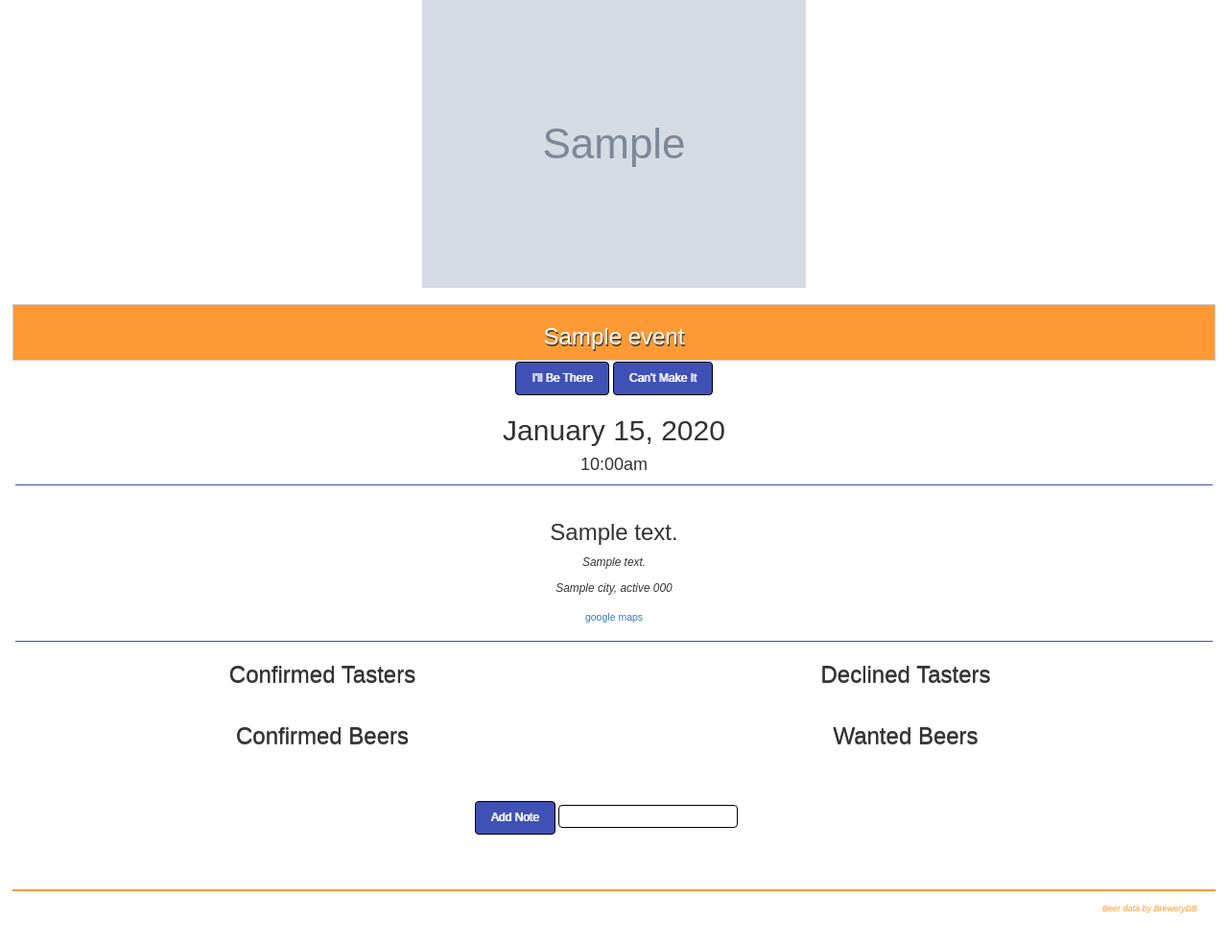
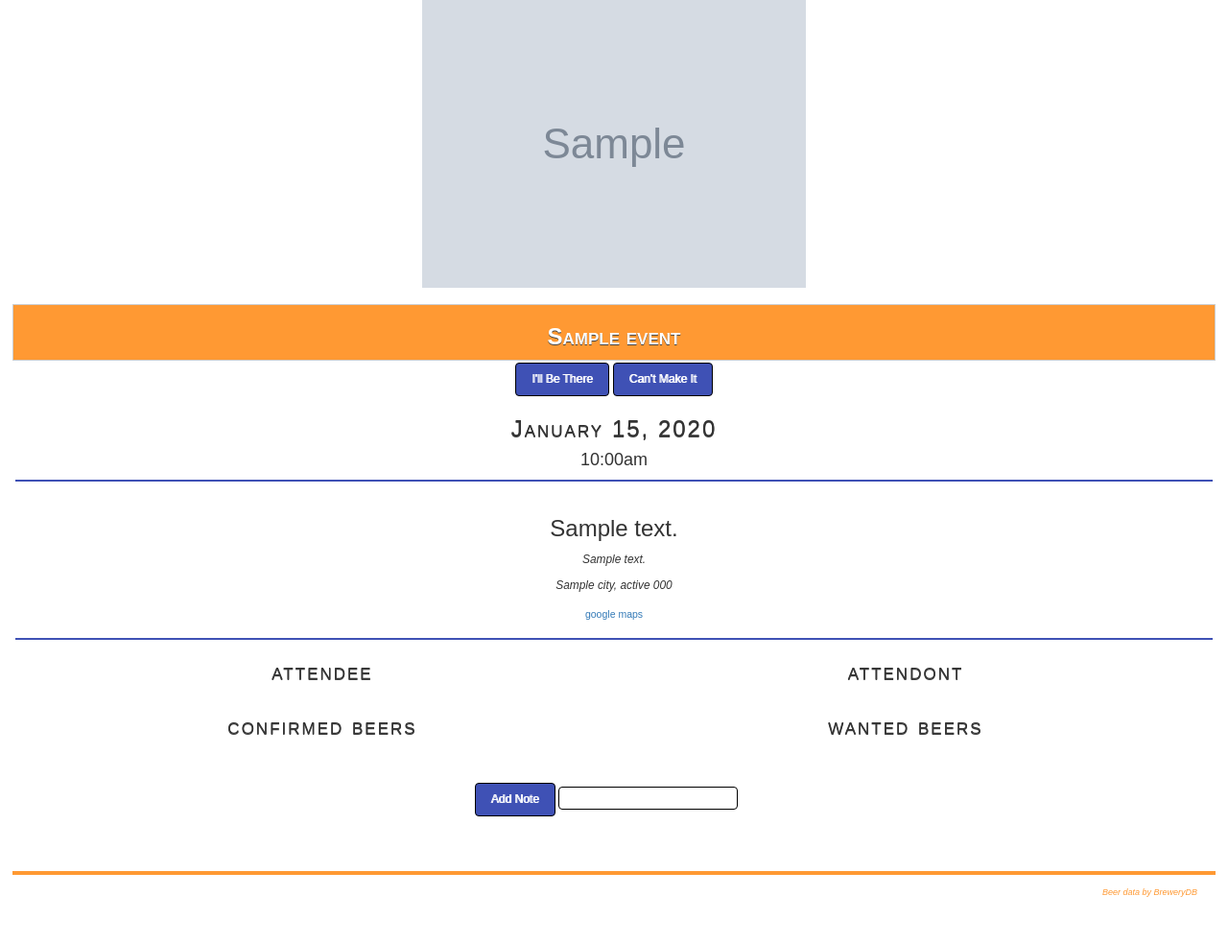
Before and after one commit to scotplum/beerclub, a Django app: template templates/beerclub/event/event.html in a window 1280 px wide. Shown: the whole page at 96% size. After the commit the page ends 935 px from the top, so only its background shows below. Run offline with Django 3.2, Linux system fonts and the light colour scheme; the template is opened without the code that fills it: most values are stand-ins (such as "Sample title", 1, 10 or a date in 2020); grey boxes marked "Sample" are stand-in pictures; some libraries are stand-ins or nearby versions.

Commit message:
More design changes...banners and text on Home

```diff
--- a/static/beerclub/style.css
+++ b/static/beerclub/style.css
@@ -40,9 +40,16 @@ body {
 }
 
 .beerpadding{
-	padding-top: 2px;
+	padding-top: 4px;
 }
 
 .beerpaddingthin{
 	padding-top: 1px;
+	padding-bottom: 1px;
 }
+
+.beerheading{
+	font-variant:small-caps;
+	letter-spacing: 2px;
+	text-shadow:0px 1px 0 #444;
+}
--- a/templates/beerclub/event/event.html
+++ b/templates/beerclub/event/event.html
@@ -6,9 +6,9 @@
 
 <div class="w3-mobile w3-center">
 	<div class="w3-beer w3-container w3-border w3-padding-bottom">
-		<h3 class="w3-animate-left w3-text-white" style="text-shadow:1px 2px 0 #444;">{{ event.event_name }}</h3>
+		<h3 class="w3-animate-left w3-center w3-text-white" style="text-shadow:0px 1px 0 #444; font-variant: small-caps; font-weight: bold;">{{ event.event_name }}</h3>
 	</div>
-	<div class="w3-padding-4">
+	<div class="beerpaddingthin">
 	<form name="eventattendForm" class="w3-center" method="Post">
 	{% if event_attendance_check %}
 		{% if event_attendance.will_attend == True %}
@@ -25,7 +25,7 @@
 	</div>
 	<div class="w3-container">
 		<div class="w3-center">
-			<h2 class="">{{ event.event_date|date:'F d, Y' }}</h2>
+			<h3 class="beerheading">{{ event.event_date|date:'F d, Y' }}</h3>
 			<h4 class="">{{ event.event_date|time:'g:iA'|lower }}</h4>
 			<div class="w3-indigo beerpaddingthin w3-margin-bottom"></div>
 				<div class="w3-container w3-center"><h3 class="w3-center w3-margin-0" style="">{{ event.address.description }}</h3></div>
@@ -39,56 +39,56 @@
 	</div>
 	<div class="w3-container w3-margin-left w3-margin-right">
 		<div class="w3-cell w3-half w3-left">
-			<h3 style="text-shadow:0px 1px 0 #444">Confirmed Tasters</h3>
+			<h3 class="beerheading">attendee</h3>
 			<div class="homebeer">
 			{% if confirmed_check == False %}
-			<ul class="w3-ul"><li>No tasters have confirmed yet</li></ul>
+			<ul class="w3-ul w3-margin-right"><li>No tasters have confirmed yet</li></ul>
 			{% else %}
 			{% for taster in taster_response %}
 			{% if taster.will_attend == True %}
-			<ul class="w3-ul"><li><a href="/home/tasters/{{ taster.user.id }}/">{{ taster.user.username }}</a></li></ul>
+			<ul class="w3-ul w3-margin-right"><li><a href="/home/tasters/{{ taster.user.id }}/">{{ taster.user.username }}</a></li></ul>
 			{% endif %}
 			{% endfor %}
 			{% endif %}
 			</div>
 		</div>
 		<div class="w3-cell w3-half w3-right">
-			<h3 style="text-shadow:0px 1px 0 #444">Declined Tasters</h3>
+			<h3 class="beerheading">attendont</h3>
 			<div class="homebeer">
 			{% if declined_check == False %}
-			<ul class="w3-ul">No tasters have declined yet</ul>
+			<ul class="w3-ul w3-margin-right">No tasters have declined yet</ul>
 			{% else %}
 			{% for taster in taster_response %}
 			{% if taster.will_attend == False %}
-			<ul class="w3-ul"><li><a href="/home/tasters/{{ taster.user.id }}/">{{ taster.user.username }}</a></li></ul>
+			<ul class="w3-ul w3-margin-right"><li><a href="/home/tasters/{{ taster.user.id }}/">{{ taster.user.username }}</a></li></ul>
 			{% endif %}
 			{% endfor %}
 			{% endif %}
 			</div>
 		</div>
 	</div>
-	<div class="w3-container w3-padding w3-margin-left w3-margin-right">
+	<div class="w3-container w3-margin-left w3-margin-right">
 		<div class="w3-cell w3-half w3-left">
-			<h3 style="text-shadow:0px 1px 0 #444">Confirmed Beers</h3>
+			<h3 class="beerheading">confirmed beers</h3>
 			<div class="homebeer">
 			{% if event_beer_check == False %}
-			<ul class="w3-ul">No beers have been committed yet.</ul>
+			<ul class="w3-ul w3-margin-right">No beers have been committed yet.</ul>
 			{% else %}
 			{% for beer in committed %}
 			{% if beer.is_active == True %}
-			<ul class="w3-ul"><li class=""><a href="/home/findbeer/{{ beer.bdb_id }}/">{{ beer.beer_name }} ({{ beer.user }})</a></li></ul>
+			<ul class="w3-ul w3-margin-right"><li class=""><a href="/home/findbeer/{{ beer.bdb_id }}/">{{ beer.beer_name }} ({{ beer.user }})</a></li></ul>
 			{% endif %}
 			{% endfor %}
 			{% endif %}
 			</div>
 		</div>
 		<div class="w3-cell w3-half w3-right w3-padding-bottom">
-			<h3 style="text-shadow:0px 1px 0 #444">Wanted Beers</h3>
+			<h3 class="beerheading">wanted beers</h3>
 			<div class="homebeer">
 			{% for item in suggest %}
 			{% for beer in item %}
 			{% if beer.is_active == True %}
-			<ul class="w3-ul"><li class=""><a href="/home/findbeer/{{ beer.bdb_id }}/">{{ beer.beer_name }} ({{ beer.user }})</a></li></ul>
+			<ul class="w3-ul w3-margin-right"><li class=""><a href="/home/findbeer/{{ beer.bdb_id }}/">{{ beer.beer_name }} ({{ beer.user }})</a></li></ul>
 			{% endif %}
 			{% endfor %}
 			{% endfor %}
@@ -98,7 +98,7 @@
 	<div class="w3-center w3-margin-bottom w3-padding-bottom w3-padding-top w3-margin-top">
 		{% for note in event_notes %}
 		{% if note.is_active == True %}
-		<h4 class="{% cycle 'w3-beer' 'w3-white' %} {% cycle 'w3-text-white' 'w3-text-black' %} w3-margin-left w3-margin-right"><ul class="w3-ul w3-padding-4">{{ note.user.username }}:<b><i class="w3-small"> {{ note.note }}</i></b></ul></h4>
+		<h4 class="{% cycle 'w3-beer' 'w3-white' %} {% cycle 'w3-text-white' 'w3-text-black' %} w3-margin-left w3-margin-right"><ul class="w3-ul w3-padding-4 w3-margin-left w3-margin-right"><b class="w3-left">{{ note.user.username }} </b><i class="w3-medium">"{{ note.note }}"</i></ul></h4>
 		{% endif %}
 		{% endfor %}
 		<br>
--- a/templates/beerclub/event/index.html
+++ b/templates/beerclub/event/index.html
@@ -6,7 +6,7 @@
 
 <div class="w3-mobile w3-center">
 	<div class="w3-beer w3-container w3-border w3-padding-bottom">
-		<h3 class="w3-animate-left w3-text-white" style="text-shadow:1px 2px 0 #444">OK Beer Taster Events</h3>
+		<h3 class="w3-animate-left w3-center w3-text-white" style="text-shadow:0px 1px 0 #444; font-variant: small-caps; font-weight: bold;">OK Beer Taster Events</h3>
 	</div>
 	<div class="w3-container w3-padding-bottom w3-margin-left w3-margin-right">
 		<div class="w3-cell w3-half w3-left w3-padding-bottom">
--- a/templates/beerclub/home/beer.html
+++ b/templates/beerclub/home/beer.html
@@ -7,7 +7,7 @@
 {% load ratings %}
 <div class="w3-mobile w3-center">
 	<div class="w3-beer w3-container w3-border w3-padding-bottom">
-		<h3 class="w3-animate-left w3-text-white" style="text-shadow:1px 2px 0 #444">{{ data.name }} by {% if brewery.nameShortDisplay %}{{ brewery.nameShortDisplay }}{% else %}{{ brewery.name }}{% endif %}</h3>
+		<h3 class="w3-animate-left w3-center w3-text-white" style="text-shadow:0px 1px 0 #444; font-variant: small-caps; font-weight: bold;">{{ data.name }} by {% if brewery.nameShortDisplay %}{{ brewery.nameShortDisplay }}{% else %}{{ brewery.name }}{% endif %}</h3>
 	</div>
 	<div class="w3-container w3-center">
 		<div class="w3-display-container w3-padding-4">
--- a/templates/beerclub/home/beerevent.html
+++ b/templates/beerclub/home/beerevent.html
@@ -6,7 +6,7 @@
 
 <div class="w3-mobile w3-center">
 	<div class="w3-beer w3-container w3-border w3-padding-bottom">
-		<h3 class="w3-animate-left w3-text-white" style="text-shadow:1px 2px 0 #444;">I'm Bringing {{ data.name }}!</h3>
+		<h3 class="w3-animate-left w3-center w3-text-white" style="text-shadow:0px 1px 0 #444; font-variant: small-caps; font-weight: bold;">I'm Bringing {{ data.name }}!</h3>
 	</div>
 	<div class="w3-container w3-padding w3-margin-left w3-margin-right">
 		<div class="w3-center w3-padding-bottom">
--- a/templates/beerclub/home/beerscore.html
+++ b/templates/beerclub/home/beerscore.html
@@ -6,7 +6,7 @@
 {% load ratings %}
 <div class="w3-mobile w3-center">
 	<div class="w3-beer w3-container w3-border w3-padding-bottom">
-		<h3 class="w3-animate-left w3-text-white" style="text-shadow:1px 2px 0 #444;">Score This Beer!</h3>
+		<h3 class="w3-animate-left w3-center w3-text-white" style="text-shadow:0px 1px 0 #444; font-variant: small-caps; font-weight: bold;">Score This Beer!</h3>
 	</div>
 	<div>{% ratings score_beer %}</div>
 	<div class="w3-container w3-padding w3-border-bottom w3-margin-left w3-margin-right">
--- a/templates/beerclub/home/findbeer.html
+++ b/templates/beerclub/home/findbeer.html
@@ -7,7 +7,7 @@
 
 <div class="w3-mobile w3-center">
 	<div class="w3-beer w3-container w3-border w3-padding-bottom">
-		<h3 class="w3-animate-left w3-text-white" style="text-shadow:1px 2px 0 #444">Select The Right One</h3>
+		<h3 class="w3-animate-left w3-center w3-text-white" style="text-shadow:0px 1px 0 #444; font-variant: small-caps; font-weight: bold;">Select The Right One</h3>
 	</div>
 	<div class="w3-container w3-padding w3-margin">
 		<div class="w3-center w3-container">
--- a/templates/beerclub/home/taster.html
+++ b/templates/beerclub/home/taster.html
@@ -7,7 +7,7 @@
 
 <div class="w3-mobile w3-center">
 	<div class="w3-beer w3-container w3-border w3-padding-bottom">
-		<h3 class="w3-animate-left w3-center w3-text-white" style="text-shadow:1px 2px 0 #444">{{ user_object.username }}</h3>
+		<h3 class="w3-animate-left w3-center w3-text-white" style="text-shadow:0px 1px 0 #444; font-variant: small-caps; font-weight: bold;">{{ user_object.username }}</h3>
 	</div>
 	<div class="w3-container w3-margin w3-padding-bottom">
 		<div class="w3-cell w3-half w3-left w3-padding-bottom">
--- a/templates/beerclub/home/tasters.html
+++ b/templates/beerclub/home/tasters.html
@@ -6,7 +6,7 @@
 
 <div class="w3-mobile w3-center">
 	<div class="w3-beer w3-container w3-border w3-padding-bottom">
-		<h3 class="w3-animate-left w3-center w3-text-white" style="text-shadow:1px 2px 0 #444">Current OK Beer Tasters</h3>
+		<h3 class="w3-animate-left w3-center w3-text-white" style="text-shadow:0px 1px 0 #444; font-variant: small-caps; font-weight: bold;">Current OK Beer Tasters</h3>
 	</div>
 	<div class="w3-container w3-margin w3-padding-bottom">
 		<div class="w3-center w3-padding">
```
Also changed, not shown: templates/beerclub/base.html (+7 -7 lines), templates/beerclub/home/index.html (+11 -11 lines), db.sqlite3.
